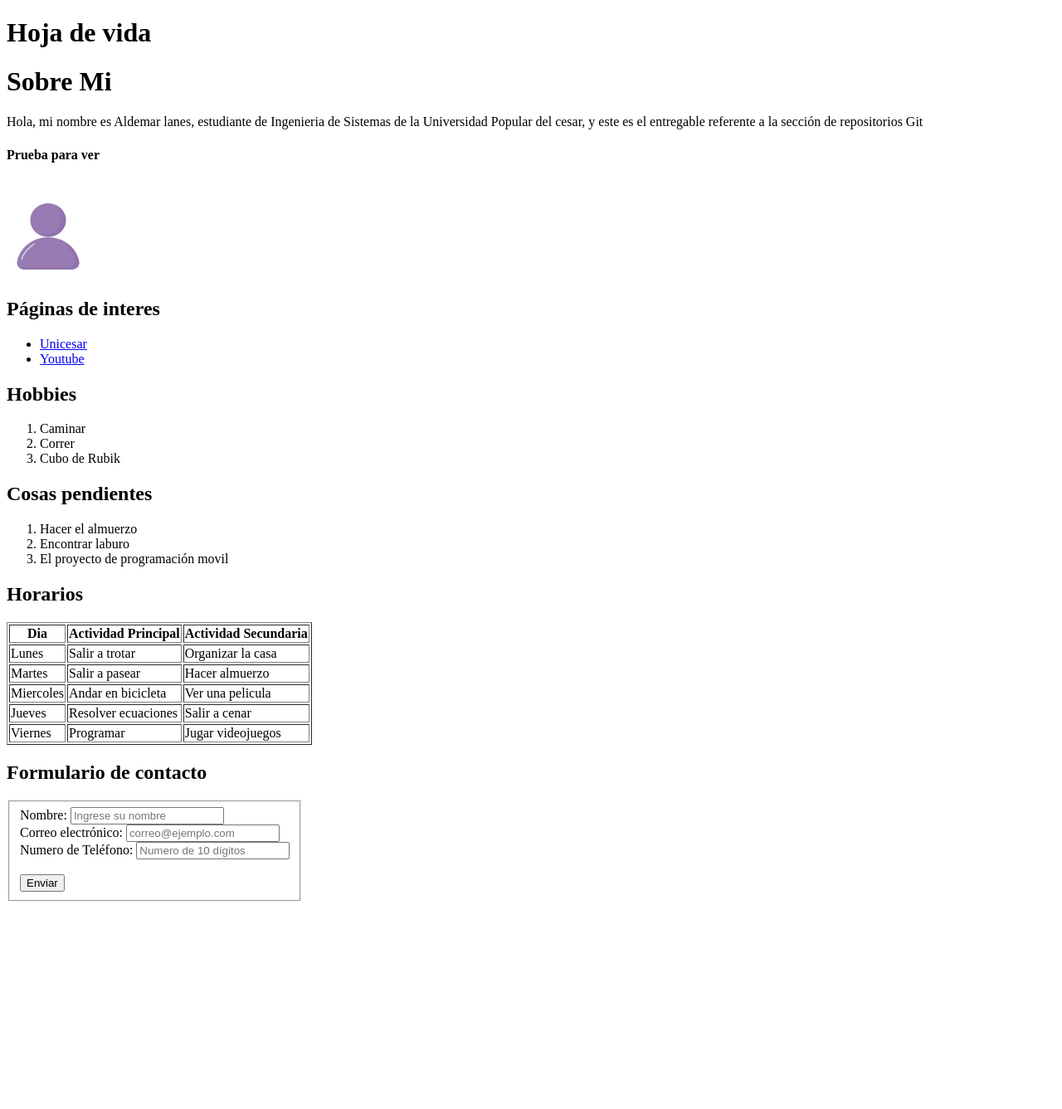
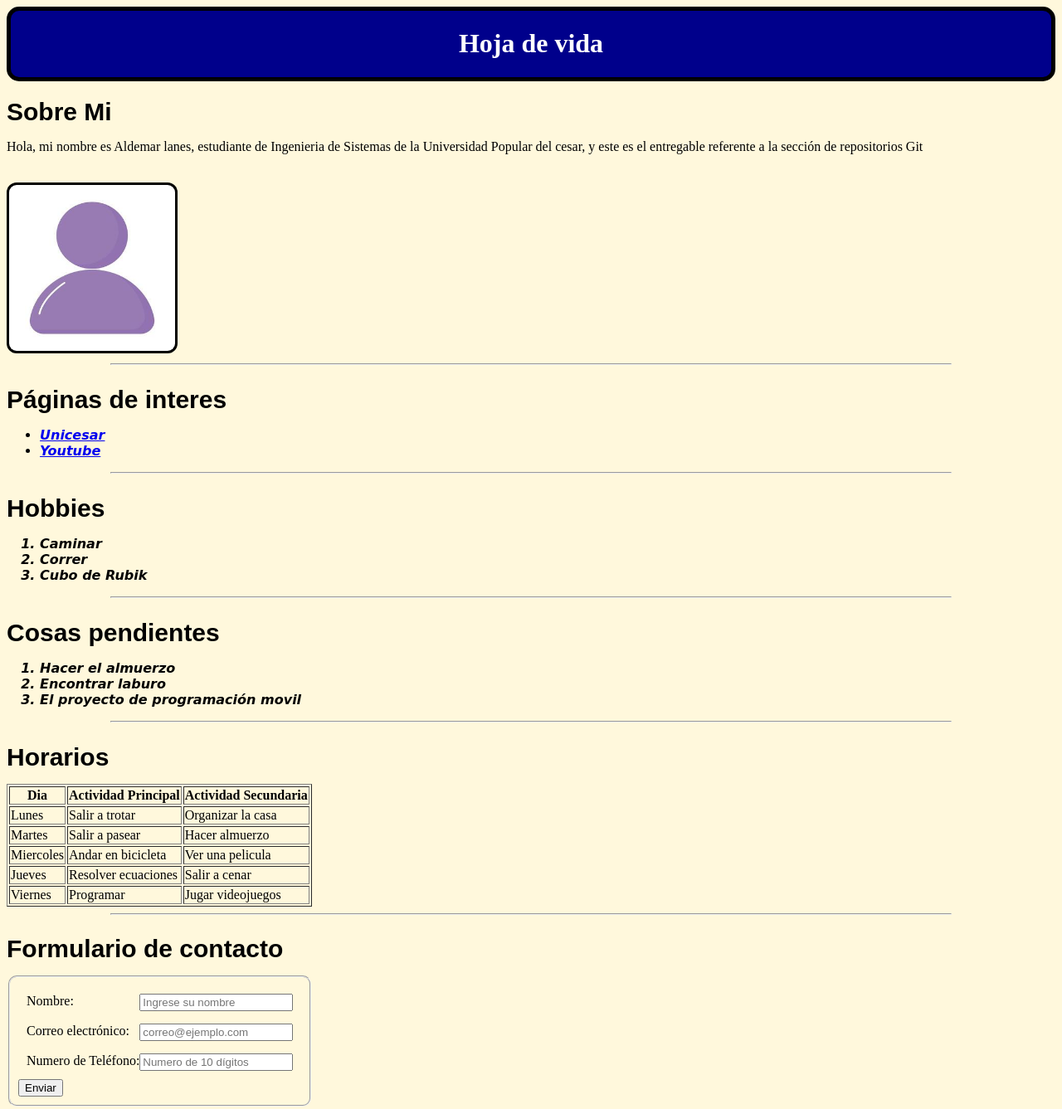
Before and after one commit to Aldemarfino/entregable_1, a plain HTML site: page index.html in a window 1280 px wide. Shown: the whole page at 83% size. Before the commit the page ends 1095 px from the top, so only its background shows below. Drawn offline with Linux system fonts and the light colour scheme.

Commit message:
Agregar estilos

```diff
--- a/index.html
+++ b/index.html
@@ -5,36 +5,106 @@
     <meta charset="UTF-8">
     <meta name="viewport" content="width=device-width, initial-scale=1.0">
     <title>Entregable 1</title>
+    <style>
+        body {
+            background-color: cornsilk;
+
+        }
+
+        header {
+            background-color: darkblue;
+            color: white;
+            border-radius: 15px;
+            text-align: center;
+            font-family: 'Times New Roman', Times, serif;
+            border: 1px solid black;
+            border-width: thick;
+        }
+
+        img {
+            border-radius: 12px;
+            padding: 3px;
+            background-color: black;
+        }
+
+        .subtitle {
+            font-family: Arial, Helvetica, sans-serif;
+            font-size: 30px;
+            margin-bottom: 15px;
+        }
+
+        fieldset {
+            width: fit-content;
+            height: fit-content;
+            padding: 10px;
+            margin-top: 10px;
+            border-radius: 10px;
+
+        }
+
+        .formField {
+            display: flex;
+            justify-content: space-between;
+            width: auto;
+            padding: 5px;
+            border-radius: 5px;
+            border-color: black;
+            margin: 5px;
+            border-width: thin;
+        }
+
+        li {
+            font-size: medium;
+            font-family: cursive;
+            font-weight: bold;
+            font-style: italic;
+        }
+
+        hr {
+            width: 80%;
+            color: gray;
+        }
+
+        .container{
+            display: block;
+        }
+
+    </style>
 </head>
 
 <body>
+    <header>
         <h1>Hoja de vida</h1>
-    <h1>Sobre Mi</h1>
+    </header>
+    <div class="container">
+        <h1 class="subtitle">Sobre Mi</h1>
         <p>Hola, mi nombre es Aldemar lanes, estudiante de Ingenieria de Sistemas de la Universidad Popular del cesar, y
             este es el entregable referente a la sección de repositorios Git</p>
-    <h4>Prueba para ver</h4>
         <br>
-    <img src="usario2.jpg" alt="" width="100" height="100">
+        <img src="usario2.jpg" alt="" width="200" height="200">
         <br>
-    <h2>Páginas de interes</h2>
+        <hr>
+        <h2 class="subtitle">Páginas de interes</h2>
         <ul>
             <li><a href="https://aulaweb.unicesar.edu.co/">Unicesar</a></li>
             <li><a href="https://www.youtube.com/?app=desktop&hl=es">Youtube</a></li>
         </ul>
-
-    <h2>Hobbies</h2>
+        <hr>
+        <h2 class="subtitle">Hobbies</h2>
         <ol>
             <li>Caminar</li>
             <li>Correr</li>
             <li>Cubo de Rubik</li>
         </ol>
-    <h2>Cosas pendientes</h2>
+        <hr>
+        <h2 class="subtitle">Cosas pendientes</h2>
         <ol>
             <li>Hacer el almuerzo</li>
             <li>Encontrar laburo</li>
             <li>El proyecto de programación movil</li>
         </ol>
-    <h2>Horarios</h2>
+        <hr>
+        <h2 class="subtitle">Horarios</h2>
         <table border="1">
             <thead>
                 <tr>
@@ -71,25 +141,26 @@
                 </tr>
             </tbody>
         </table>
-
-    <h2>Formulario de contacto</h2>
+        <hr>
+        <h2 class="subtitle">Formulario de contacto</h2>
         <form>
-        <fieldset style="width: fit-content;">
-            <label for="txtNombre">Nombre: </label>
+            <fieldset>
+                <div class="formField">
+                    <label for="txtNombre">Nombre:</label>
                     <input id="txtNombre" placeholder="Ingrese su nombre" type="text" required>
-            <br>
-
-            <label for="txtCorreo">Correo electrónico: </label>
+                </div>
+                <div class="formField">
+                    <label for="txtCorreo">Correo electrónico:</label>
                     <input id="txtCorreo" placeholder="correo@ejemplo.com" type="email" required>
-            <br>
-
-            <label for="txtTelefono">Numero de Teléfono: </label>
+                </div>
+                <div class="formField">
+                    <label for="txtTelefono">Numero de Teléfono:</label>
                     <input id="txtTelefono" placeholder="Numero de 10 dígitos" type="number" required>
-            <br>
-            <br>
+                </div>
                 <input type="submit" value="Enviar">
             </fieldset>
         </form>
+    </div>
 </body>
 
 </html>
```
Also changed, not shown: styles.css (added). Lines whose indentation alone changed are shown as unchanged.
